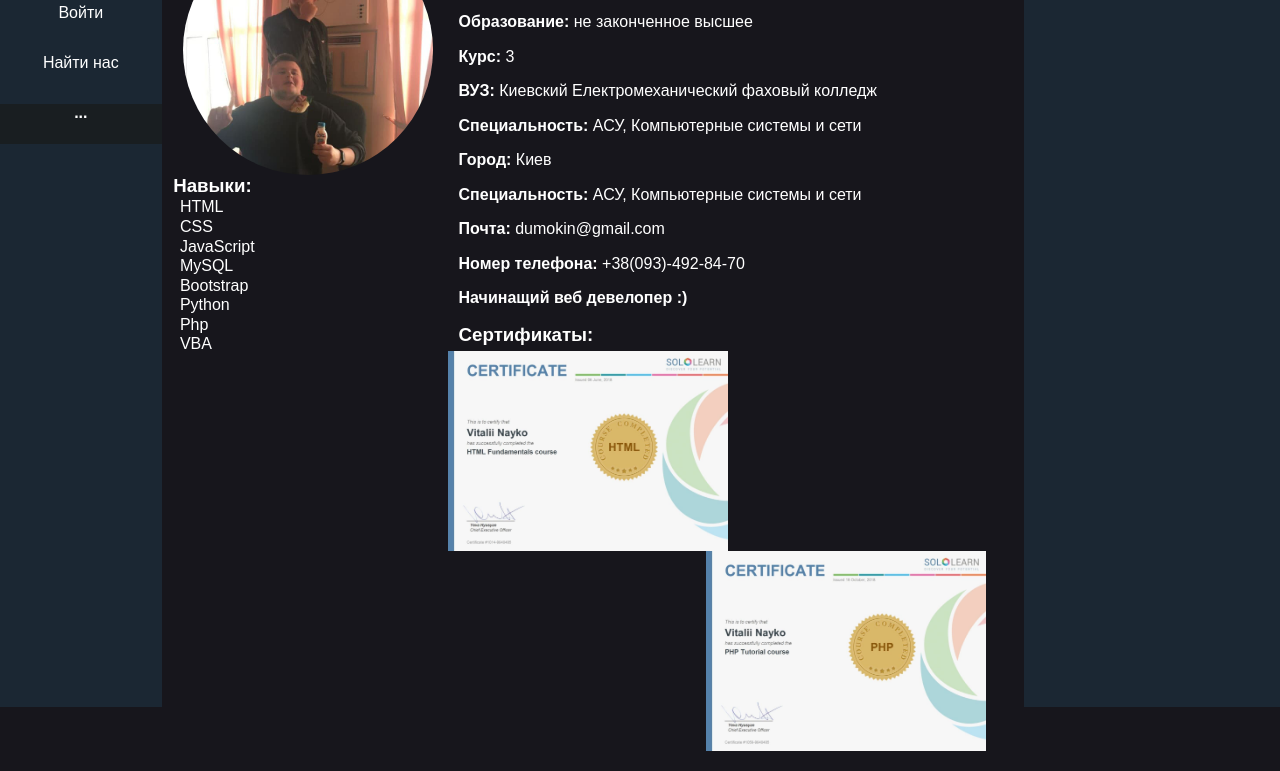
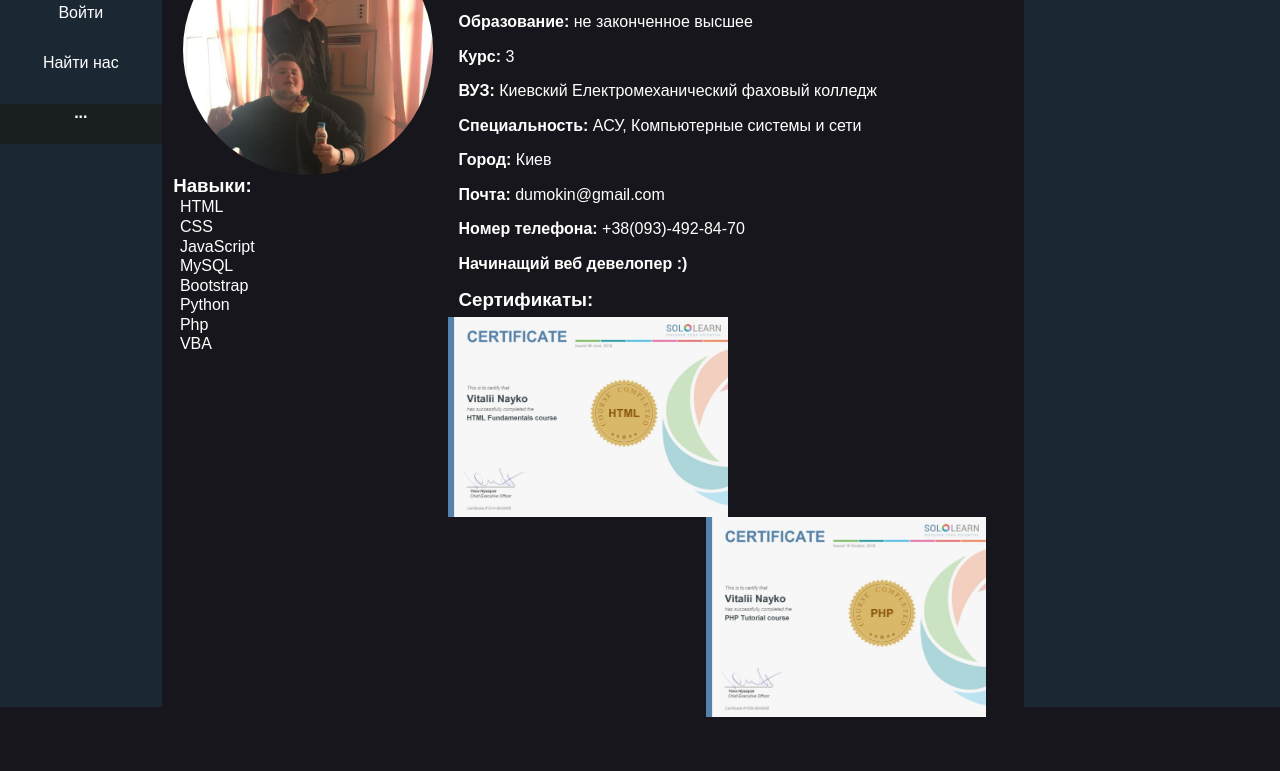
Before and after one commit to vitaliinayko/vitaliinajko.github.io, a plain HTML site: page other.html in a window 1280 px wide. Shown: the part 93-864 px from the top of the page. After the commit the page ends 830 px from the top, so only its background shows below. Drawn offline with Linux system fonts and the light colour scheme.

Commit message:
Update other.html

```diff
--- a/other.html
+++ b/other.html
@@ -36,7 +36,6 @@
 				<span><b>ВУЗ: </b>Киевский Електромеханический фаховый колледж</span>
 				<span><b>Специальность: </b> АСУ, Компьютерные системы и сети</span>
 				<span><b>Город: </b>Киев</span>
-				<span><b>Специальность: </b>АСУ, Компьютерные системы и сети</span>
 				<span><b>Почта: </b>dumokin@gmail.com</span>
 				<span><b>Номер телефона: </b>+38(093)-492-84-70</span>
 				<span><b>Начинащий веб девелопер :)</b></span>
```
